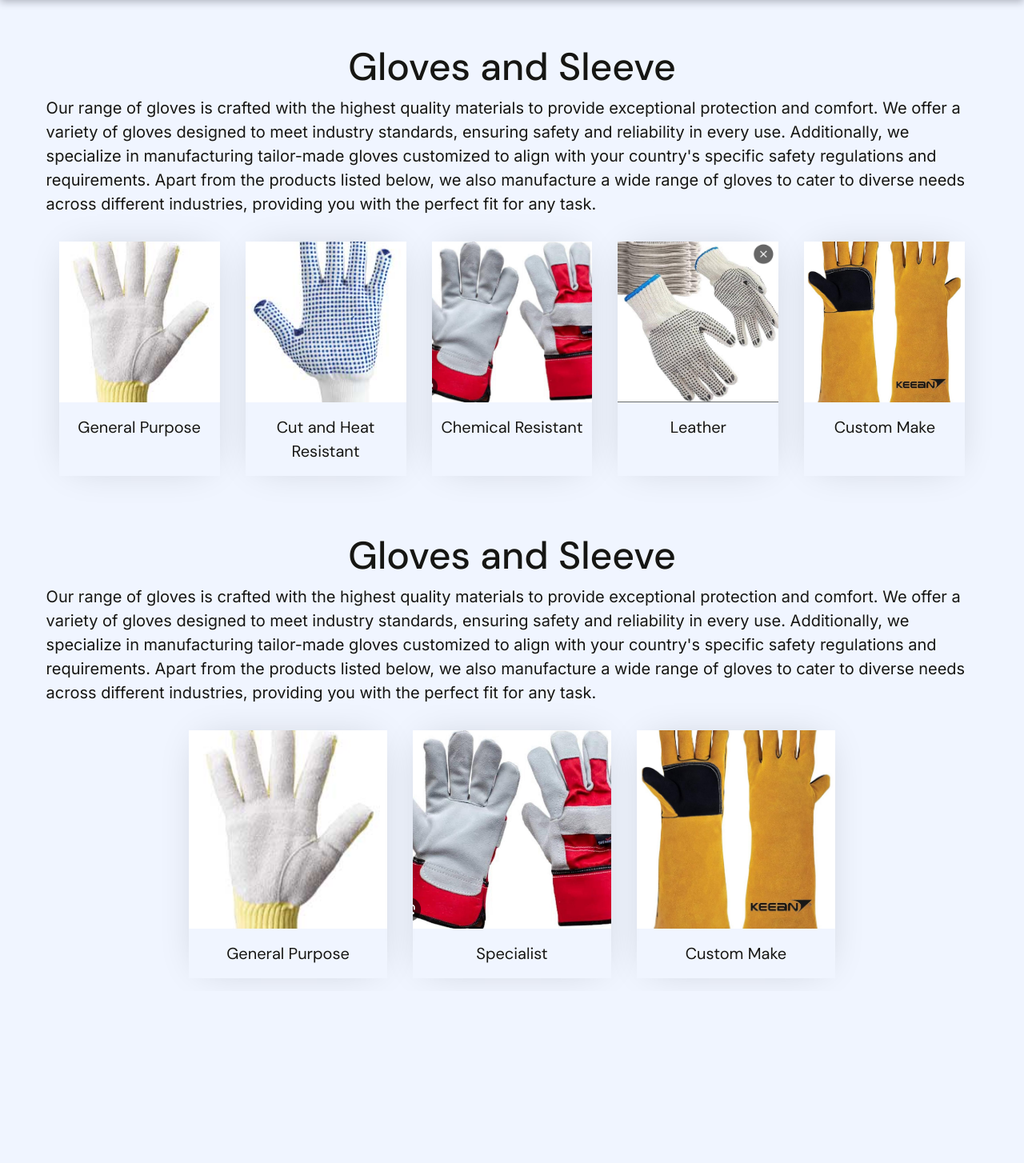
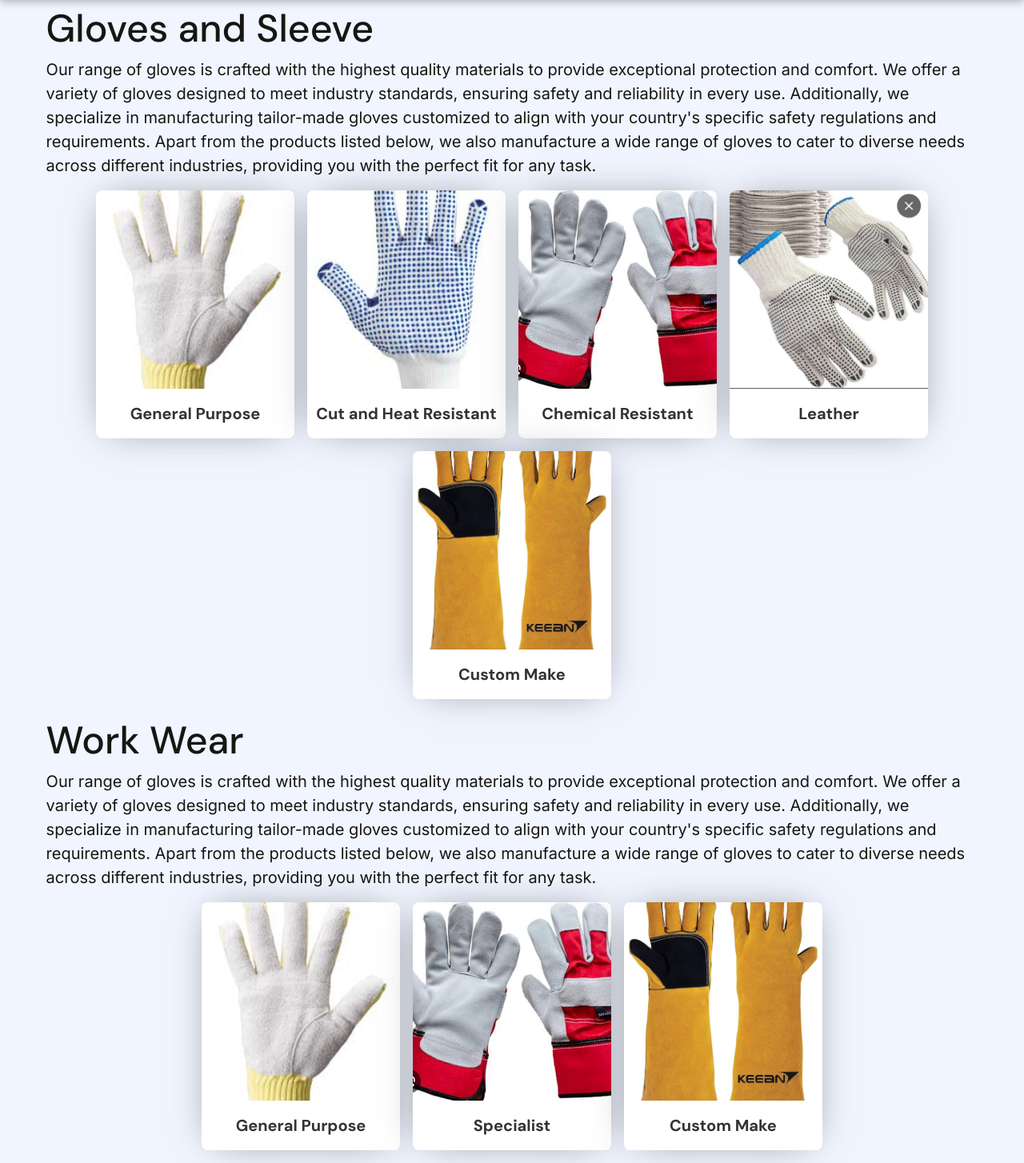
Before and after one commit to imrozansari75/Tozai-Website, a PHP site: page /product.html in a window 1280 px wide. Shown: the part 88-1542 px from the top of the page at 80% size. Before the commit the page ends 1312 px from the top, so only its background shows below. Run offline with PHP 8.4, Linux system fonts and the light colour scheme; some libraries are stand-ins or nearby versions.

Commit message:
products
Commiting product

```diff
--- a/gloves/general_purpose.html
+++ b/gloves/general_purpose.html
@@ -13,7 +13,7 @@
     <!-- Include jQuery from a CDN -->
     <script src="https://code.jquery.com/jquery-3.6.0.min.js"></script>
     <!-- Tailwind -->
-    <link rel="stylesheet" href="output.css">
+    <link rel="stylesheet" href="./output.css">
     <title>Tozai Website</title>
 </head>
 
--- a/output.css
+++ b/output.css
@@ -1292,78 +1292,107 @@ a {
 
 /* Product Section */
 
+.cards-items {
+  display: flex;
+  flex-wrap: wrap;
+  justify-content: center;
+  margin: 1rem auto;
+  padding: 0;
+  list-style: none;
+  gap: 1rem;
+  /* Gap between cards */
+}
+
+.card {
+  width: 15.5rem;
+  /* Default width for larger screens */
+  margin: 0;
+  text-decoration: none;
+  overflow: hidden;
+  background-color: #fff;
+  border-radius: 8px;
+  box-shadow: 0 0 3rem -1rem rgba(0, 0, 0, 0.5);
+  transition: transform 0.2s ease-in-out, box-shadow 0.2s;
+  cursor: pointer;
+}
+
+.card:hover {
+  transform: translateY(-0.5rem) scale(1.0125);
+  box-shadow: 0 0.5em 3rem -1rem rgba(0, 0, 0, 0.5);
+}
+
 .card-image {
   width: 100%;
-  /* Full width of the card */
   aspect-ratio: 1 / 1;
-  /* Set a 1:1 aspect ratio (square) */
   overflow: hidden;
-  /* Hide overflow for a clean look */
   display: flex;
-  /* Flexbox for image alignment */
   align-items: center;
-  /* Center align image */
   justify-content: center;
-  /* Center align image */
+  border-radius: 8px 8px 0 0;
 }
 
 .card-image img {
   width: 100%;
-  /* Full width within aspect ratio */
   height: 100%;
-  /* Full height within aspect ratio */
   -o-object-fit: cover;
      object-fit: cover;
-  /* Cover image within the container */
   display: block;
-  /* Block level for consistent spacing */
-}
-
-.card-list {
-  display: block;
-  /* margin: 1rem auto; */
-  padding: 0;
-  font-size: 0;
-  text-align: center;
-  list-style: none;
-}
-
-.card {
-  display: inline-block;
-  width: 100%;
-  max-width: 15.5rem;
-  margin: 1rem;
-  font-size: 1rem;
-  text-decoration: none;
-  overflow: hidden;
-  box-shadow: 0 0 3rem -1rem rgba(0, 0, 0, 0.2);
-  transition: transform 0.3s ease-in-out, box-shadow 0.1s;
-}
-
-.card:hover {
-  transform: translateY(-0.5rem) scale(1.0125);
-  box-shadow: 0 0.5em 3rem -1rem rgba(0, 0, 0, 0.2);
 }
 
 .card-description {
   display: block;
-  padding: 1em 0em;
+  padding: 1em 0.5em;
   text-decoration: none;
+  color: #333;
+  font-weight: bold;
+  text-align: center;
+  transition: color 0.3s;
 }
 
-.card-description > h5 {
-  font-weight: 400;
+/* Responsive Styles */
+
+@media (min-width: 1200px) {
+  .cards-items {
+    gap: 1rem;
+    /* Maintain gap between cards for large screens */
+  }
+
+  .card {
+    width: 15.5rem;
+    /* Fixed width for desktop screens */
+  }
 }
 
-.product-head {
-  padding-top: 3rem;
-  padding-bottom: 1rem;
+@media (max-width: 1199px) {
+  .card {
+    width: 18rem;
+    /* Width for tablets, ensuring 3 cards fit per row */
+  }
 }
 
-.cards-items {
-  display: flex;
-  gap: 6;
-  justify-content: center;
+@media (max-width: 992px) {
+  .card {
+    width: 22rem;
+    /* Width for smaller tablets, ensuring 2 cards fit per row */
+  }
+}
+
+@media (max-width: 768px) {
+  .card {
+    width: 100%;
+    /* Full width for mobile screens */
+    max-width: 24rem;
+    /* Maximum width for mobile screens to ensure cards are not too large */
+  }
+}
+
+@media (max-width: 576px) {
+  .card {
+    width: 100%;
+    /* Full width on very small screens */
+    max-width: 20rem;
+    /* Maximum width for very small screens */
+  }
 }
 
 @media (min-width: 640px){
--- a/product.html
+++ b/product.html
@@ -129,7 +129,7 @@
         <!-- Work Wear -->
         <secttion class="card-list">
             <div class="product-head">
-                <h1>Gloves and Sleeve</h1>
+                <h1>Work Wear</h1>
                 <p class="text-left">
                     Our range of gloves is crafted with the highest quality materials to provide exceptional protection
                     and comfort. We offer a variety of gloves designed to meet industry standards, ensuring safety and
--- a/script.js
+++ b/script.js
@@ -1,28 +1,18 @@
-// Header JS
-const showMenu = (toggleId, navId) => {
+/*=============== SHOW MENU ===============*/
+const showMenu = (toggleId, navId) =>{
     const toggle = document.getElementById(toggleId),
-        nav = document.getElementById(navId),
-        burgerIcon = toggle.querySelector('.ri-menu-fill'),
-        closeIcon = toggle.querySelector('.ri-close-line');
+          nav = document.getElementById(navId)
 
-    toggle.addEventListener('click', () => {
-        nav.classList.toggle('show-menu');
+    toggle.addEventListener('click', () =>{
+        // Add show-menu class to nav menu
+        nav.classList.toggle('show-menu')
 
-        burgerIcon.classList.toggle('hidden');
-        closeIcon.classList.toggle('hidden');
-    });
+        // Add show-icon to show and hide the menu icon
+        toggle.classList.toggle('show-icon')
+    })
+ }
 
-    const navLinks = nav.querySelectorAll('a');
-    navLinks.forEach(link => {
-        link.addEventListener('click', () => {
-            nav.classList.remove('show-menu');
-            burgerIcon.classList.remove('hidden');
-            closeIcon.classList.add('hidden');
-        });
-    });
-};
-
-showMenu('nav-toggle', 'nav-menu');
+ showMenu('nav-toggle','nav-menu')
 
 
 // Slider JS
```
Also changed, not shown: style.css (+66 -40 lines).
